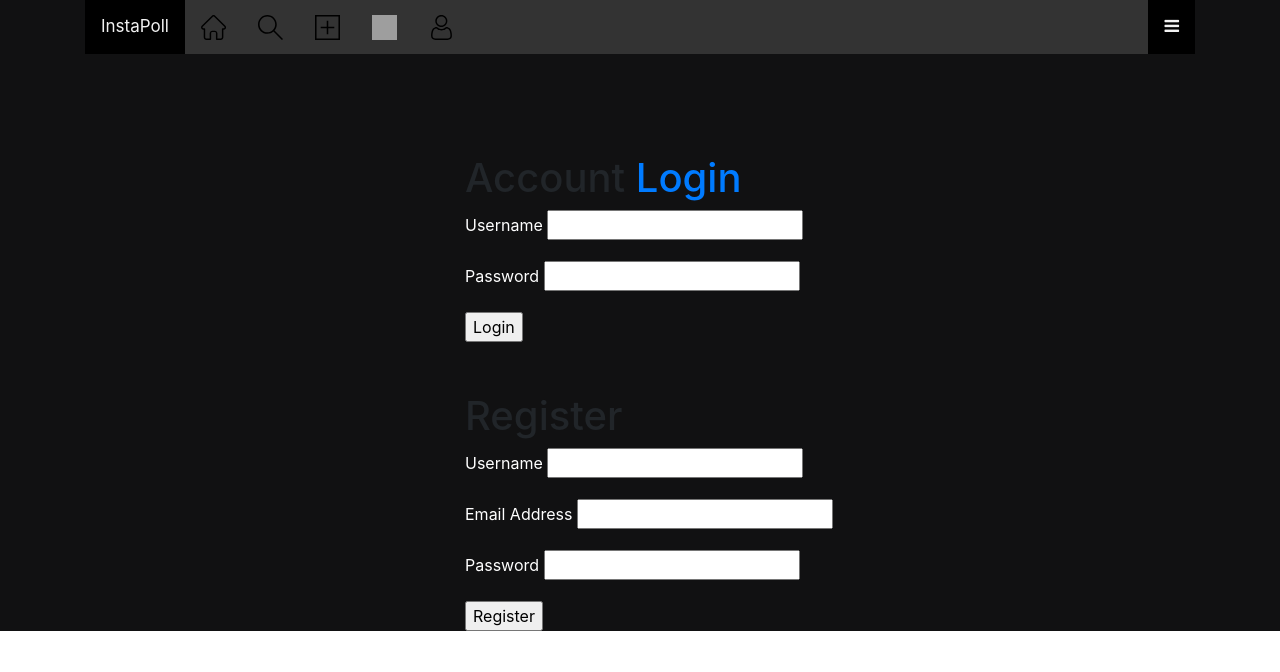
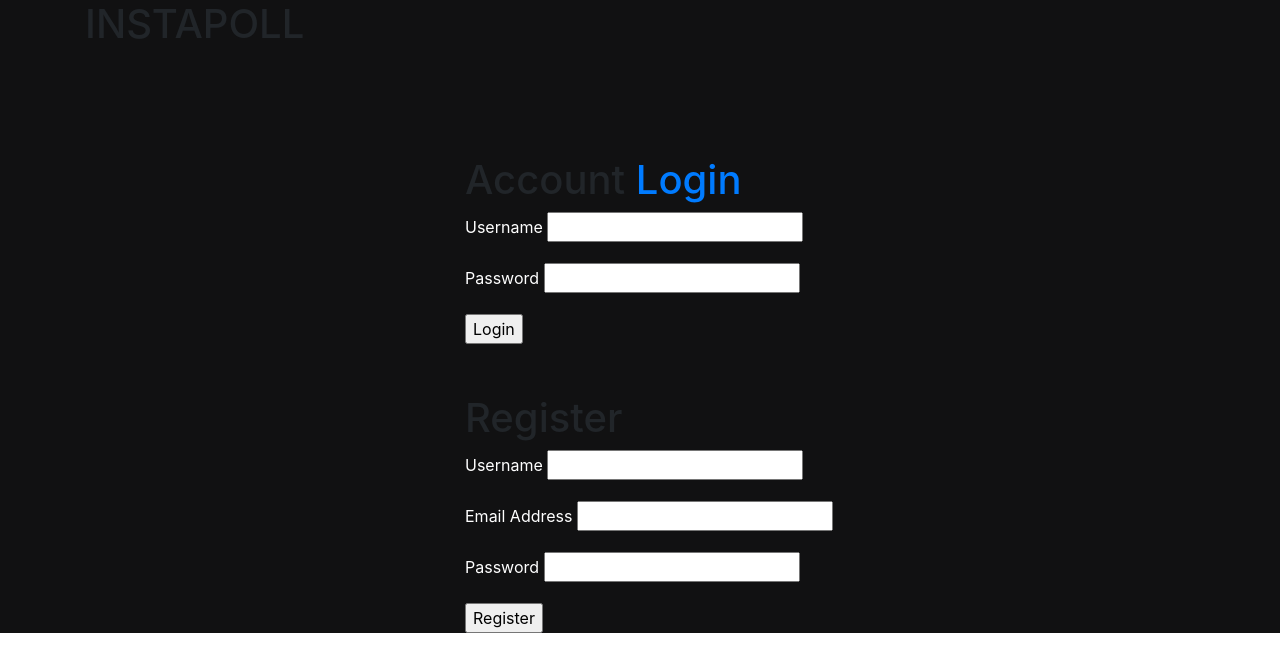
Before and after one commit to jessicahojh/easy_poll, a React (Create React App) app in the folder client/: page / in a window 1280 px wide. Shown: the top 672 px of the page. Built offline with nearby package versions, Linux system fonts and the light colour scheme; no server answers; grey boxes are pictures that could not be loaded.

Commit message:
Landing Page does not have navbar anymore

```diff
--- a/client/src/App.js
+++ b/client/src/App.js
@@ -1,13 +1,11 @@
 import React, { Fragment, useEffect } from 'react';
-import { useDispatch } from 'react-redux';
+import { useSelector, useDispatch } from 'react-redux';
 import { BrowserRouter as Router, Route, Switch} from 'react-router-dom';
 
 import Navbar from './components/Navbar';
 import LandingPage from './components/LandingPage';
 import About from './components/About';
-import Login from './components/auth/Login';
 import Logout from './components/auth/Logout';
-import Register from './components/auth/Register';
 import Account from './components/Account';
 import Discover from './components/Discover';
 import Search from './components/Search';
@@ -21,9 +19,9 @@ import { autoLogin } from './actions/userActions';
 
 import './App.css';
 
+const App = () => {
 
-
-const App = () => {
+  const isAuthenticated = useSelector((state) => state.users.isAuthenticated);
 
   const dispatch = useDispatch();
 
@@ -36,13 +34,12 @@ const App = () => {
       <Router>
         <Fragment>
           <Container>
+            {isAuthenticated ?
+              <>
               <Navbar/>
               <Switch>
-              <Route exact path='/' component={LandingPage}/>
                 <Route exact path='/about' component={About}/>
-              <Route exact path='/login' component={Login}/>
                 <Route exact path='/logout' component={Logout}/>
-              <Route exact path='/register' component={Register}/>
                 <Route exact path='/account' component={Account}/>
                 <Route exact path='/discover' component={Discover}/>
                 <Route exact path='/search' component={Search}/>
@@ -50,6 +47,14 @@ const App = () => {
                 <Route exact path='/notification' component={Notifications}/>
                 <Route exact path='/profile' component={Profile}/>
               </Switch>
+              </>
+            :
+              <>
+              <Switch>
+                <Route exact path='/' component={LandingPage}/>
+              </Switch>
+              </>
+            }
           </Container>
         </Fragment>
       </Router>
--- a/client/src/components/LandingPage.jsx
+++ b/client/src/components/LandingPage.jsx
@@ -11,6 +11,8 @@ const LandingPage = () => {
 
 
     return (
+        <div>
+            <h1>INSTAPOLL</h1>
             <div className="landing-page">
                 <div className="login">
                     <Login/>
@@ -19,6 +21,7 @@ const LandingPage = () => {
                     <Register/>
                 </div>
             </div>
+        </div>
     )
 
 }
```
Lines whose indentation alone changed are shown as unchanged.
